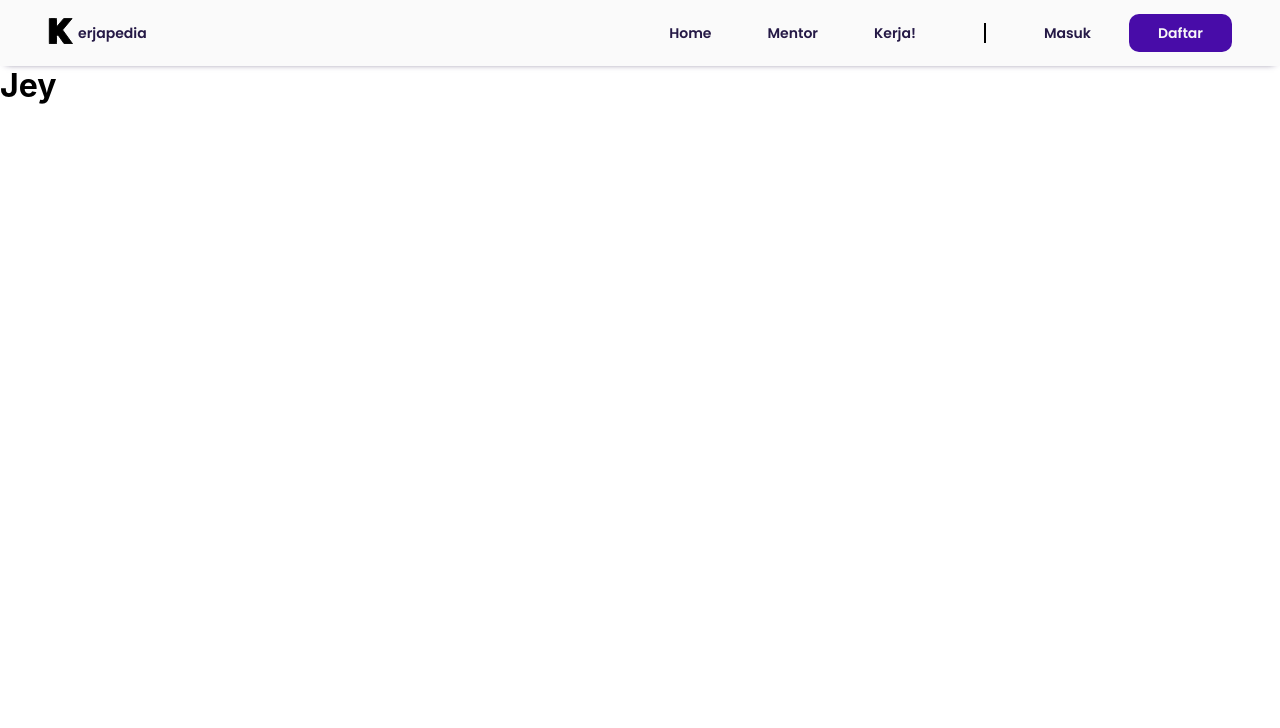
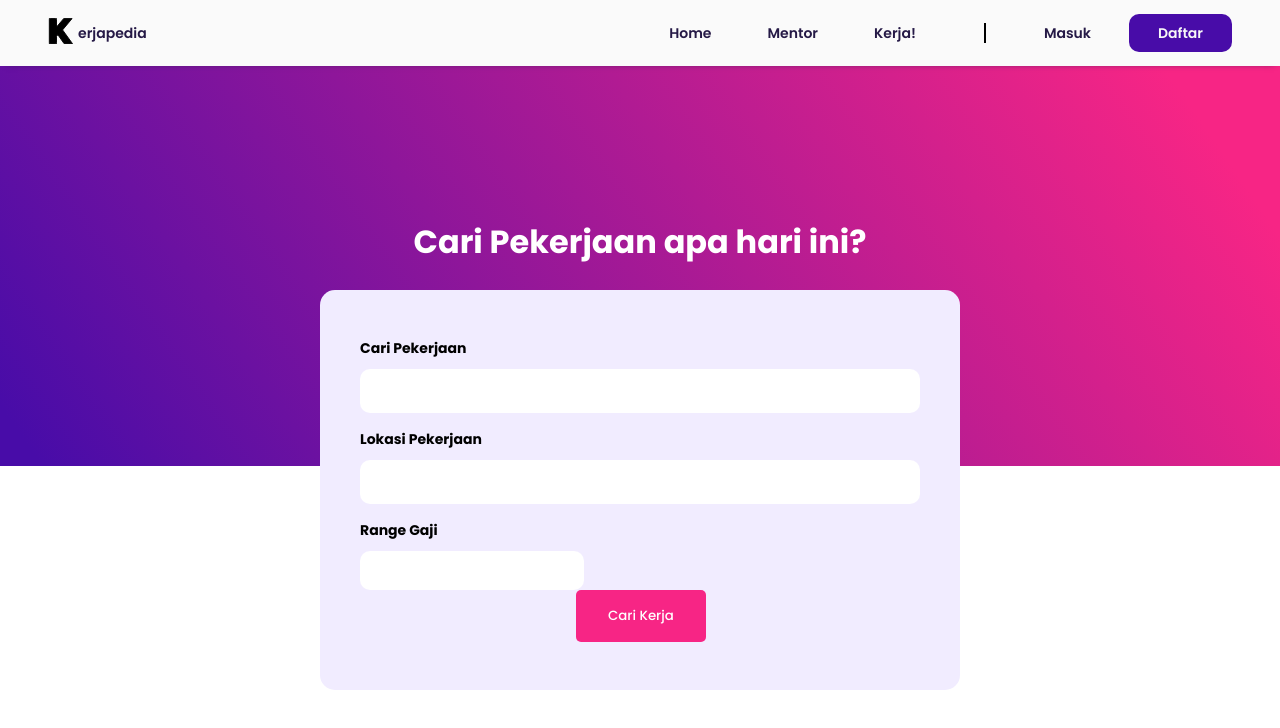
Before and after one commit to Briiad/internbcc, a React (Create React App) app: page /carikerja in a window 1280 px wide. Shown: the top 728 px of the page. Built offline with nearby package versions, Linux system fonts and the light colour scheme.

Commit message:
carikerja 50%

```diff
--- a/public/index.html
+++ b/public/index.html
@@ -24,7 +24,7 @@
       work correctly both with client-side routing and a non-root public URL.
       Learn how to configure a non-root public URL by running `npm run build`.
     -->
-    <title>React App</title>
+    <title>Kerjapedia</title>
   </head>
   <body>
     <noscript>You need to enable JavaScript to run this app.</noscript>
--- /dev/null
+++ b/src/css/carikerja.css
@@ -0,0 +1,80 @@
+@import url("../App.css");
+
+.carikerja-landing{
+    width: 100%;
+    height: 100vh;
+    background-image: var(--gradient-main);
+    background-size: 100% 50vh;
+    background-repeat: no-repeat;
+    display: flex;
+    align-items: center;
+    justify-content: center;
+    flex-direction: column;
+    z-index: -1;
+}
+
+.carikerja-landing h1{
+    font-family: var(--font-poppins);
+    font-size: var(--lengthLg1);
+    color: white;
+}
+
+.carikerja-landing .search-box{
+    display: flex;
+    align-items: center;
+    width: 50%;
+    height: 50vh;
+    margin: var(--lengthMd3);
+    background-color: var(--darker_white);
+    border-radius: 15px;
+    z-index: 1;
+}
+
+.search-box form{
+    width: 100%;
+    height: 100%;
+    display: flex;
+    flex-direction: column;
+    justify-content: center;
+    padding: var(--lengthLg1);
+}
+
+.search-box .forms,
+.search-box .range{
+    margin: 8px;
+    font-family: var(--font-poppins);
+}
+
+.search-box .forms p,
+.search-box .range p{
+    font-size: 14px;
+    font-weight: 700;
+    margin-bottom: 10px;
+}
+
+.search-box .forms input{
+    width: 100%;
+    padding: var(--lengthSm3);
+    border-radius: 10px;
+    border: none;
+    outline: none;
+    font-family: var(--font-poppins);
+}
+
+.search-box .range input{
+    width: 40%;
+    padding: var(--lengthSm3);
+    border-radius: 10px;
+    border: none;
+    outline: none;
+}
+
+.search-box .range button{
+    margin-left: 13.5rem;
+    padding: var(--lengthMd1) var(--lengthLg1);
+    background-color: var(--secondary);
+    border: none;
+    font-family: var(--font-poppins);
+    border-radius: 5px;
+    color: white;
+}
--- a/src/pages/Caripekerjaan.js
+++ b/src/pages/Caripekerjaan.js
@@ -1,9 +1,33 @@
-import React from 'react'
+import React from 'react';
+import '../css/carikerja.css';
 
 function Caripekerjaan() {
     return (
         <div>
-            <h1>Jey</h1>
+            <div className="carikerja-landing">
+                <h1>Cari Pekerjaan apa hari ini?</h1>
+                <div className="search-box">
+                    <form>
+
+                        <div className="forms">
+                            <p> Cari Pekerjaan </p>
+                            <input type="text" name="caripekerjaan" />
+                        </div>
+
+                        <div className="forms">
+                            <p>Lokasi Pekerjaan</p>
+                            <input type="text" name="lokasipekerjaan" />
+                        </div>
+
+                        <div className="range">
+                            <p>Range Gaji</p>
+                            <input type="text"/>
+                            <button>Cari Kerja</button>
+                        </div>
+
+                    </form>
+                </div>
+            </div>
         </div>
     )
 }
```
